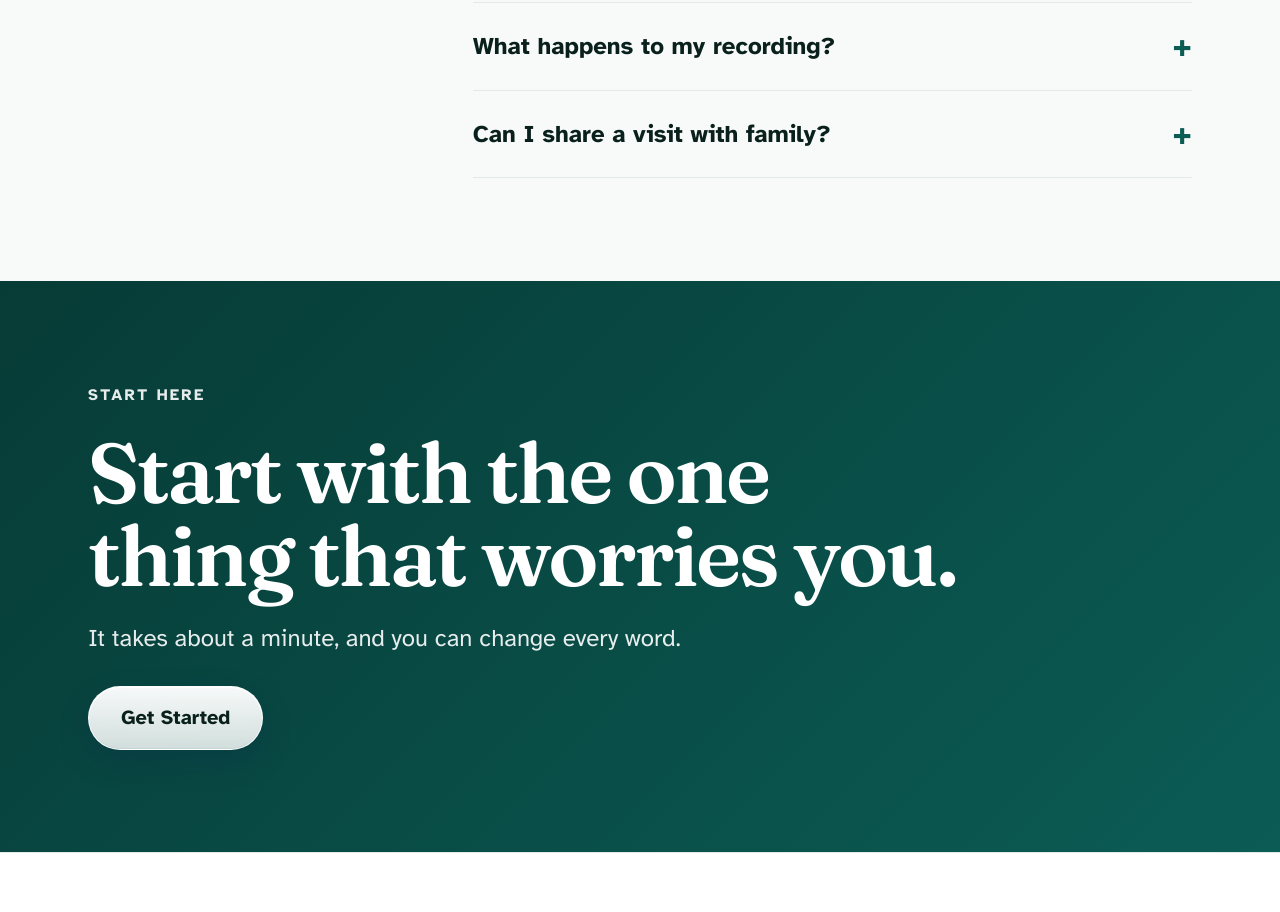
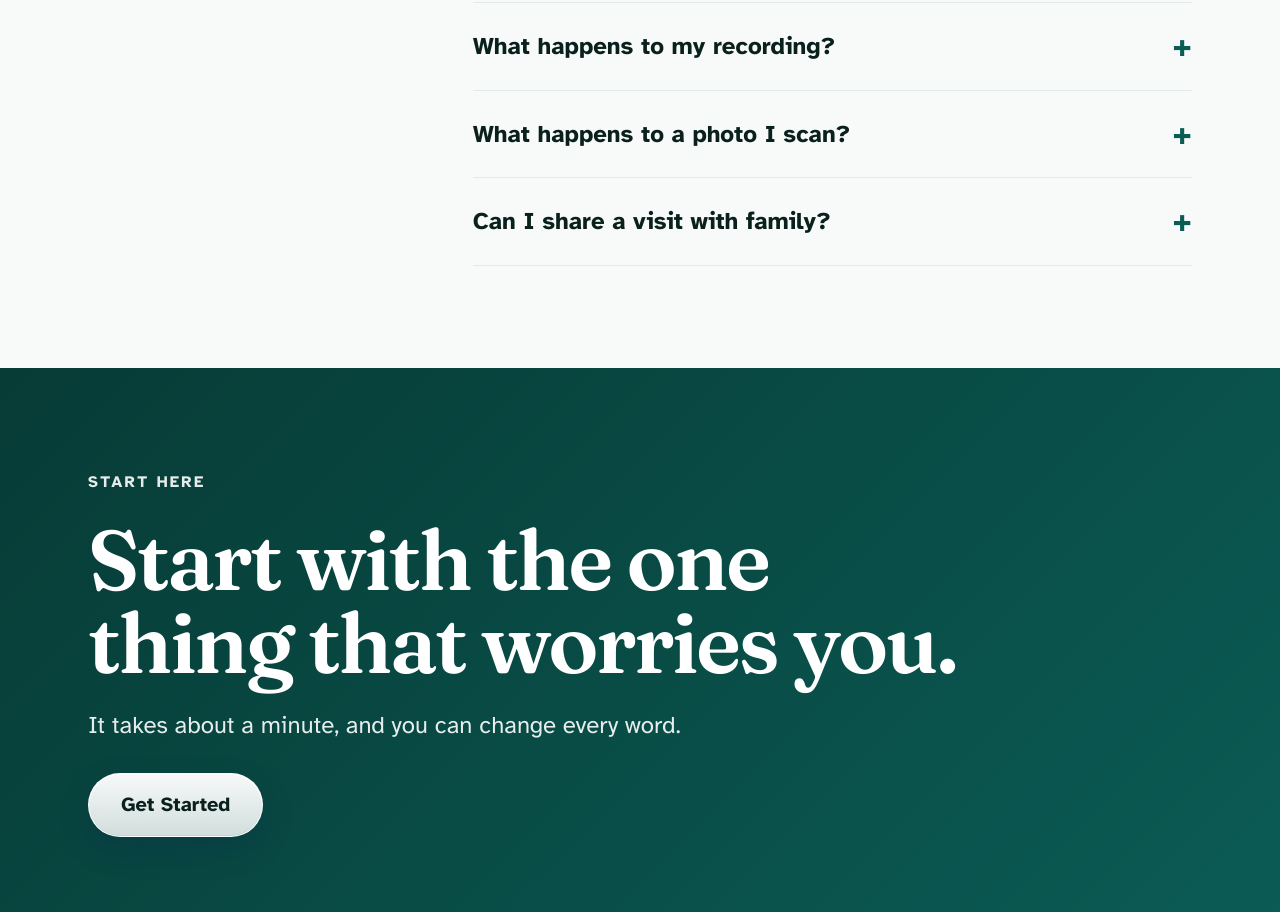
Before and after one commit to davebest07/visit-buddy, a React (Vite) app in the folder client/: page / in a window 1280 px wide. Shown: the part 3951-4863 px from the top of the page. Built offline with nearby package versions, Linux system fonts and the light colour scheme.

Commit message:
Explain what happens to a scanned photo on the landing page and in Help

```diff
--- a/client/src/pages/Help.jsx
+++ b/client/src/pages/Help.jsx
@@ -5,6 +5,7 @@ const DOES = [
   'Turns what worries you into a short list of questions to ask.',
   'Turns what the doctor said into a plain summary, a to-do list and a medicine schedule.',
   'Shows the exact words behind every line, so you can check it.',
+  'Reads a printed after-visit summary from a photo, so you can check the words it found.',
   'Lets you ask a question about one visit, and answers only from that visit.',
   'Lets you copy or print a visit for your family.',
 ]
--- a/client/src/pages/Landing.jsx
+++ b/client/src/pages/Landing.jsx
@@ -64,6 +64,12 @@ const FAQS = [
     question: 'What happens to my recording?',
     answer:
       'It is sent to Google\'s Gemini API to be turned into words, then it is not kept. Only the text you approve is saved on this device.',
+  },
+
+  {
+    question: 'What happens to a photo I scan?',
+    answer:
+      'It is sent to our server and to Google\'s Gemini API to read the words, then it is not kept. Only the text you check and save stays on this device.',
   },
   {
     question: 'Can I share a visit with family?',
```
